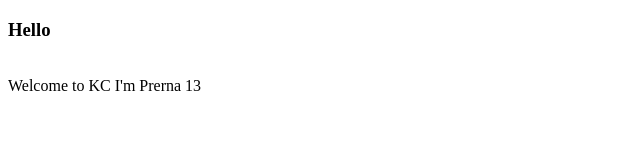
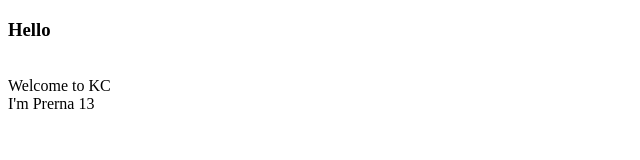
Before and after one commit to Prerna-Gyani/13, a plain HTML site: page index.html in a window 1280 px wide. Shown: the whole page, without its empty margins (0-640 px from the left). Drawn offline with Linux system fonts and the light colour scheme.

Commit message:
Update index.html

```diff
--- a/index.html
+++ b/index.html
@@ -5,7 +5,7 @@
 </head>
 <body>
     <br>
-Welcome to KC
+Welcome to KC <br>
 I'm Prerna 13
 </body>
 </html>
```
